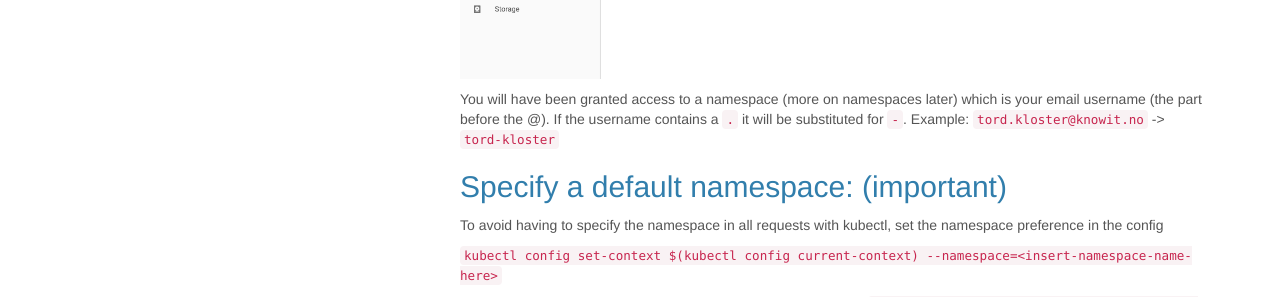
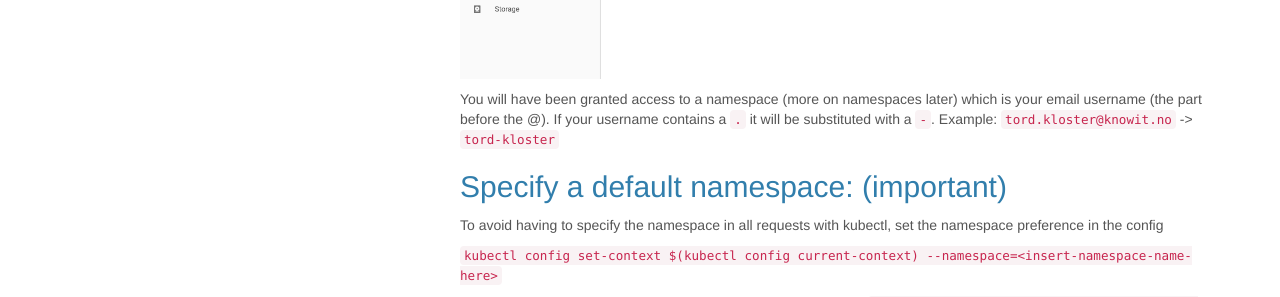
Before and after one commit to knowit/kubernetes-workshop, a Jekyll site: the page built from docs/_docs/preparations/onlinecloud.md, in a window 1280 px wide and 900 px high, scrolled down 718 px. Shown: the part 169-466 px from the top of the window. Built offline with Jekyll 4.4.1, drawn with Linux system fonts in a browser that asks for light colours.

Commit message:
Update onlinecloud.md

```diff
--- a/docs/_docs/preparations/onlinecloud.md
+++ b/docs/_docs/preparations/onlinecloud.md
@@ -28,7 +28,7 @@ cannot, it probably means we haven't given you access. Ask one of your workshop
 
 ![google cloud project screenshot](../../assets/img/gcloud-project-dotkom.png)
 
-You will have been granted access to a namespace (more on namespaces later) which is your email username (the part before the @). If the username contains a `.` it will be substituted for `-`.
+You will have been granted access to a namespace (more on namespaces later) which is your email username (the part before the @). If your username contains a `.` it will be substituted with a `-`.
 Example: `tord.kloster@knowit.no` -> `tord-kloster`
 
 ## Specify a default namespace: (important)
```
